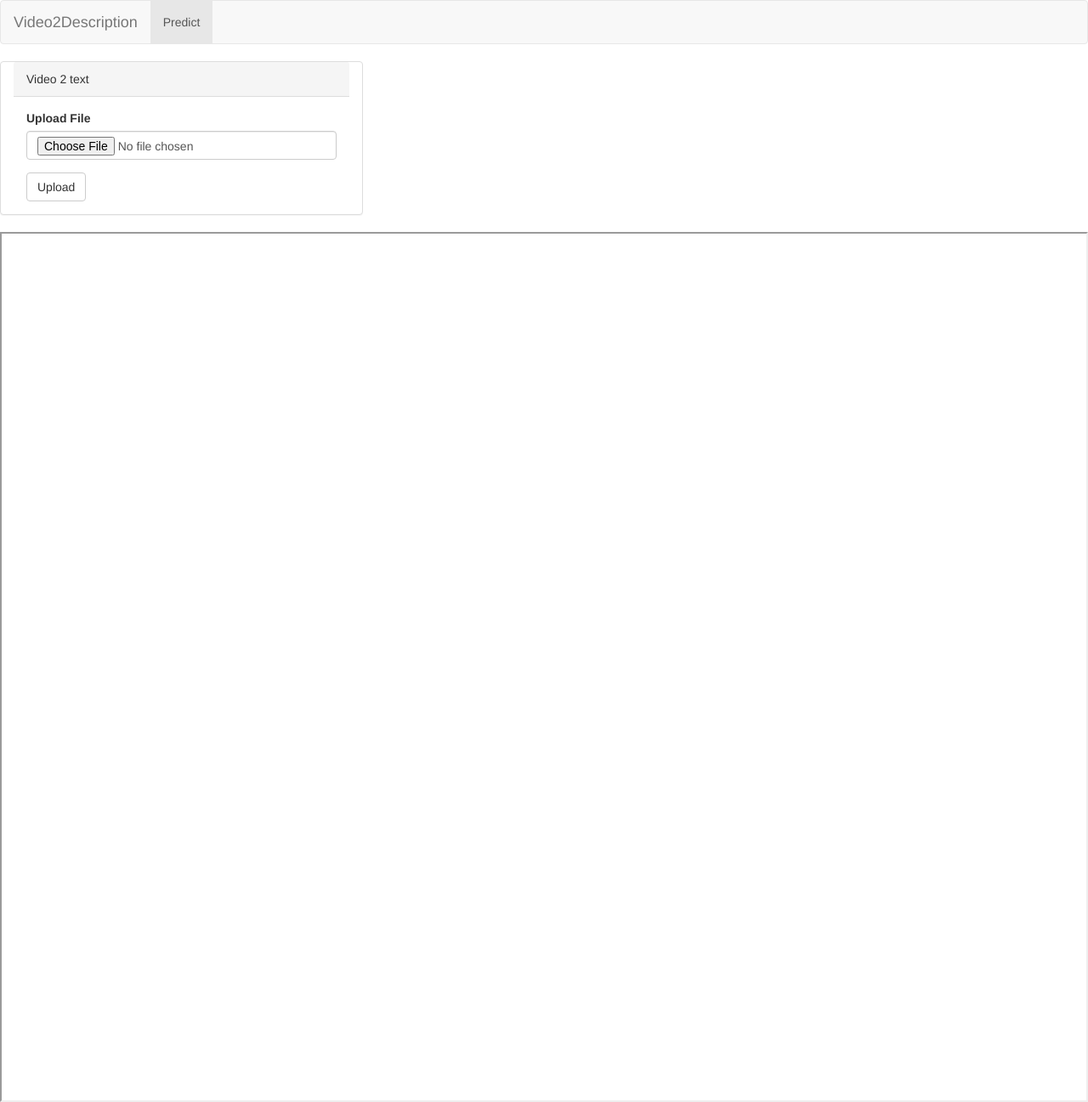
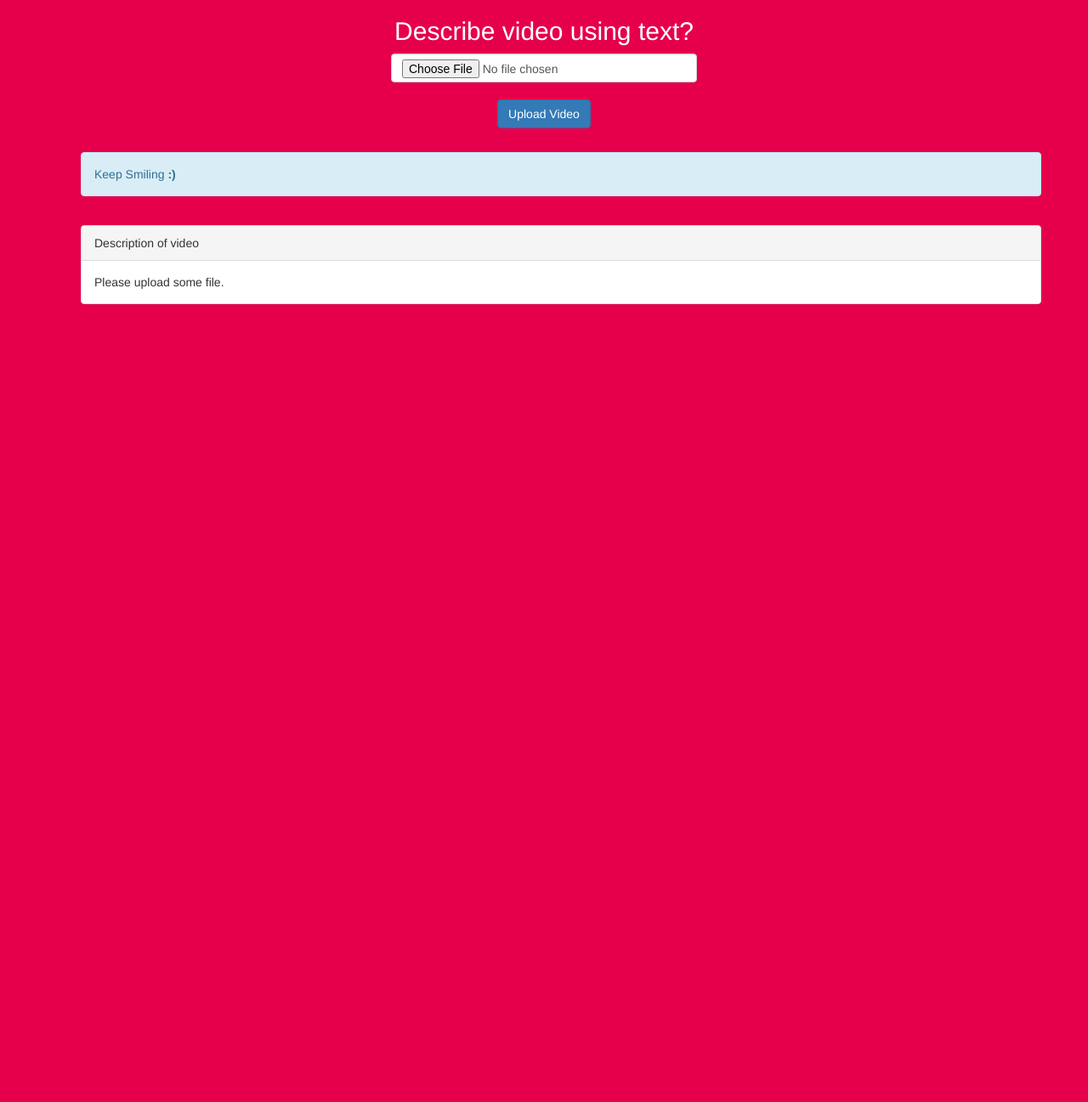
Before and after one commit to scopeInfinity/Video2Description, a Flask app: page / in a window 1280 px wide. Shown: the whole page at 85% size. After the commit the page ends 358 px from the top, so only its background shows below. Run offline with Flask 2, Linux system fonts and the light colour scheme; some libraries are stand-ins or nearby versions.

Commit message:
Updated publicindex.html with ajax calls

```diff
--- a/src/app.py
+++ b/src/app.py
@@ -1,6 +1,11 @@
+import json
+import os
+import random
+import re
+import traceback
+from copy import deepcopy
 from flask import Flask, render_template, request, send_from_directory
-from copy import deepcopy
-import os, random, re
+
 from rpc import get_rpc
 from config import getAppConfig
 
@@ -98,25 +103,38 @@ def allowed_file(filename):
     return '.' in filename and \
            filename.rsplit('.', 1)[1].lower() in ['mp4']
 
+def error(msg):
+    return json.dumps({'error':msg})
+
+def success(data):
+    return json.dumps({'success':data})
+
 @app.route('/upload', methods=['POST'])
 def upload_file():
-    if request.method == 'POST':
-        print "POST"
-        # check if the post request has the file part
-        if 'file' not in request.files:
-            return "File not Found"
-        file = request.files['file']
-        if file.filename == '':
-            return 'No selected file'
-        if file and allowed_file(file.filename):
-            filename = str(random.randint(0,1000000)) + ".mp4"
-            filename = os.path.join(app.config['UPLOAD_FOLDER'], filename)
-            file.save(filename)
-            print "Uploaded To %s" %  filename
-            output = computeAndRenderPredictionFnames([filename])
-            os.unlink(filename)
-            return output
-    return "File Upload Failed"
+    print(request.files)
+    if request.method != "POST":
+        return error("Only POST requests are expected!")
+    if "file" not in request.files:
+        return error("No filess found!")
+    file = request.files['file']
+    if not file:
+        return error("No file found!")
+    if file.filename == '':
+        return error("No filename found!")
+    if not allowed_file(file.filename):
+        return error("Only *.mp4 video files are supported at this moment!")
+    filename = str(random.randint(0,1000000)) + ".mp4"
+    filename = os.path.join(app.config["UPLOAD_FOLDER"], filename)
+    try:
+        file.save(filename)
+        print("File uploaded: %s" %  filename)
+        output = json.loads(predict_fnames([filename]))
+    except Exception as e:
+        print(traceback.format_exc())
+        return error("Request Failed! Exception caught while generating caption.")
+    finally:
+        os.unlink(filename)
+    return success(output)
 
 if __name__ == "__main__":
 	app.run(host='0.0.0.0')
--- a/src/templates/publicindex.html
+++ b/src/templates/publicindex.html
@@ -1,16 +1,105 @@
-{% extends "layout.html" %}
-{% block content %}
-<div class="panel panel-default col-xs-4">
-<div class="panel-heading">Video 2 text</div>
-<div class="panel-body">
-	 <form action="upload" target="results" method="post" enctype="multipart/form-data">
-	  <div class="form-group">
-	    <label for="file">Upload File</label>
-	    <input type="file" class="form-control" id="file" name="file">
-	  </div>
-	  <input type="submit" class="btn btn-default"  value="Upload">
-	</form>
+<!DOCTYPE html>
+<html>
+<head>
+    <title>Video2Description</title>
+    <link rel="stylesheet" href="https://maxcdn.bootstrapcdn.com/bootstrap/3.3.7/css/bootstrap.min.css">
+    <script src="https://ajax.googleapis.com/ajax/libs/jquery/3.3.1/jquery.min.js"></script>
+    <script src="https://maxcdn.bootstrapcdn.com/bootstrap/3.3.7/js/bootstrap.min.js"></script>
+</head>
+
+<body style="background-color: #e6004c;">
+<div class="container">
+    <div class="row" style="text-align: center;">
+        <div class="col-sm-4" style="display: inline-block; float: none;">
+            <h2 style="color: white;">Describe video using text?</h2>
+            <form id="form_v2d" action="upload" method="post" enctype="multipart/form-data">
+                <input type="file" class="form-control" id="file" name="file"> <br>
+                <input type="submit" class="btn btn-primary" onclick="upload()" value="Upload Video">
+            </form>
+        </div>
+    </div>
+    <dir class="row" id="notifications">
+        <dir id="notification" class="alert alert-info">Keep Smiling <b>:)</b></dir>
+    </dir>
+    <dir class="row">
+       <div class="panel panel-default">
+          <div class="panel-heading">Description of video</div>
+          <div class="panel-body" id="results" style="white-space: pre-line;">Please upload some file.</div>
+        </div>
+    </dir>
+    <script type="text/javascript">
+        "use strict";
+
+        /**
+         * Push message in the notification section.
+         * @param  {string} type Bootstrap alert type. For ex. info, success, warning or danger
+         * @param  {string} msg  Message to push
+         */
+        function add_notification(type, msg) {
+            $(document.createElement('div'))
+                .addClass('alert')
+                .addClass('alert-'+type)
+                .text(msg)
+                .delay(5000).slideUp(300, function() {
+                    $(this).alert('close');
+                })
+                .appendTo($('#notifications'));
+        }
+
+        /**
+         * Updated static notification bar.
+         * @param  {string} type Bootstrap alert type. For ex. info, success, warning or danger
+         * @param  {string} msg  Message for notification
+         */
+        function update_notification(type, msg) {
+            $('#notification').removeClass()
+                              .addClass('alert')
+                              .addClass('alert-'+type)
+                              .text(msg);
+        }
+
+        /**
+         * Form submission with attached video and response handling.
+         */
+        function upload() {
+             $('#form_v2d').submit(function(){
+                event.preventDefault();
+                var form = $(this);
+                var data = new FormData(form[0]);
+                $.ajax({
+                    url : form.attr('action'),
+                    type: form.attr('method'),
+                    data : data,
+                    dataType: 'json',
+                    processData:false,
+                    contentType:false,
+                    beforeSend: function(){
+                        update_notification('info', 'Video is being uploaded and processed, please wait....');
+                    },
+                    success: function( data ) {
+                        if ('success' in data) {
+                            var result = [];
+                            // Assumes we query caption for a video.
+                            for(var i=0;i<data['success'].length;i+=1) {
+                                result.push(data['success'][i]['output']);
+                            }
+                            if (result.length == 0) {
+                                update_notification('danger', 'Something went wrong! No results found within successful request.')
+                            } else {
+                                $('#results').text(result.join('\n'));
+                                update_notification('success', 'Request Completed.')
+                            }
+                        } else {
+                            update_notification('warning', "Request Failed: "+data['error']);
+                        }
+                    },
+                    error: function(xhr, status, error) {
+                        update_notification('warning', 'Request Failed: '+error);
+                    }
+                });
+            });
+        }
+    </script>
 </div>
-</div>
-<iframe id="results" name="results" class="col-xs-12 col-sm-12 col-md-12" style="min-height: 1024px;"></iframe>
-{% endblock %}
+</body>
+</html>
```
